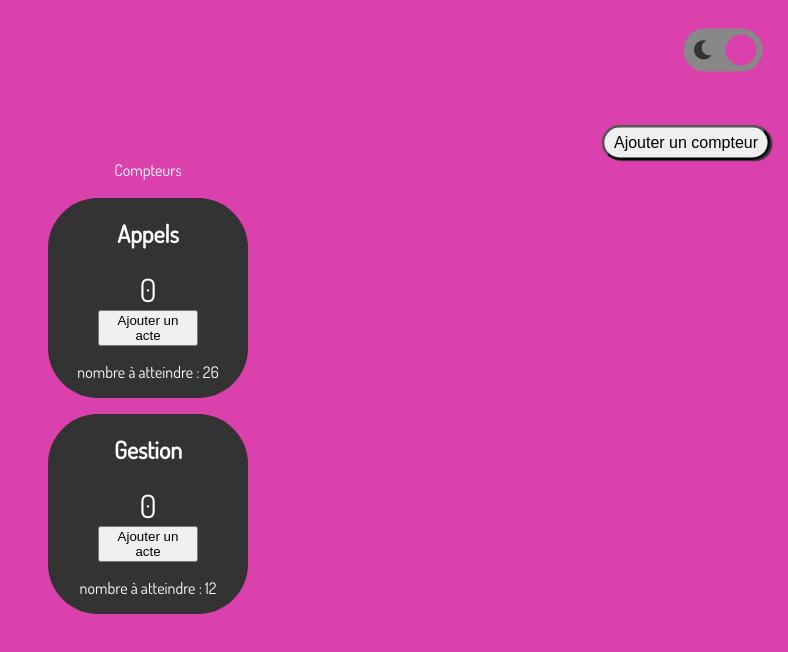
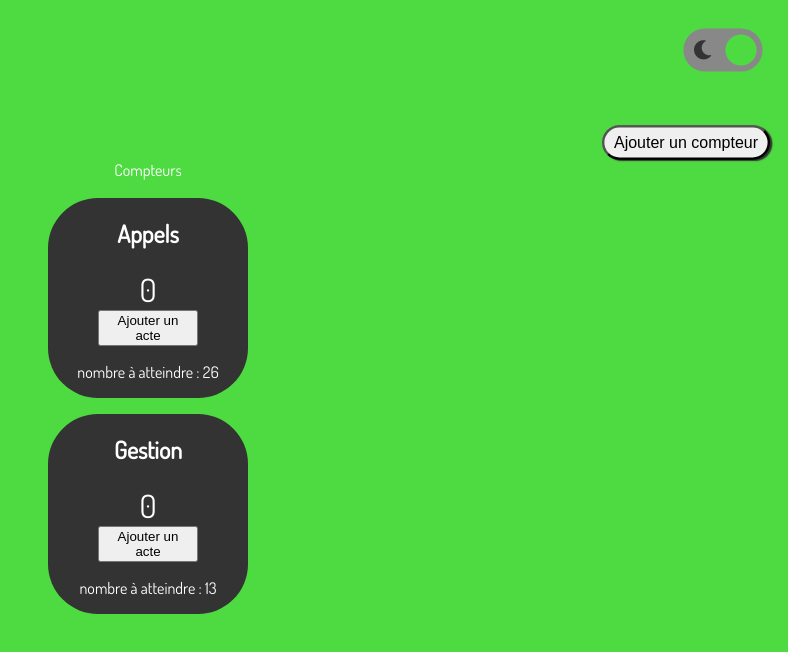
Before and after one commit to LucxxM/AurelieCompteur, a plain HTML site: page index.html in a window 1280 px wide. Both pictures are taken after a click on the label 1215 px from the left and 49 px from the top of the page. Shown: the whole page, without its empty margins (492-1280 px from the left). Drawn offline with Linux system fonts and the light colour scheme.

Commit message:
Requete de Madame Relou xD

```diff
--- a/index.html
+++ b/index.html
@@ -31,10 +31,10 @@
         </div>
         <div class="box-actes">
             <h2>Gestion</h2>
-            <input type="hidden" value="0" aria-valuemax="12" class="input" id="inputTwo"></input>
+            <input type="hidden" value="0" aria-valuemax="13" class="input" id="inputTwo"></input>
             <div class="count-box" id="count-two">0</div>
             <button class="btn">Ajouter un acte</button>
-            <p id="ValueMaxGestion">nombre à atteindre : 12</p>
+            <p id="ValueMaxGestion">nombre à atteindre : 13</p>
         </div>
 
       </div>
--- a/script.js
+++ b/script.js
@@ -80,6 +80,10 @@ function onClickBtn(e){
   var countShow = this.previousElementSibling;
   var count = this.previousElementSibling.previousElementSibling.value;
   var maxCount = this.previousElementSibling.previousElementSibling.ariaValueMax;
+  var valueMaxDiv = this.nextElementSibling;
+  var valueToInsert = maxCount - parseInt(count);
+  console.log(maxCount - parseInt(count));
+  valueMaxDiv.textContent = "Nombre restant : " + valueToInsert;
   e.preventDefault();
   countShow.textContent = count;
 
--- a/style.css
+++ b/style.css
@@ -25,6 +25,24 @@ body::-webkit-scrollbar-track {
 body::-webkit-scrollbar-thumb {
   border-radius: 5px;
   background-color: rgb(219, 65, 173);
+  border: 1px solid black;
+  box-shadow: inset 0 0 6px rgba(255, 255, 255, 0.37);
+}
+
+body.dark::-webkit-scrollbar {
+  width: 20px; /* width of the entire scrollbar */
+  background-color: black;
+}
+
+body.dark::-webkit-scrollbar-track {
+  border-radius: 5px;
+  background-color: rgb(28, 32, 32);
+  box-shadow: inset 0 0 6px rgb(78, 219, 65);
+}
+
+body.dark::-webkit-scrollbar-thumb {
+  border-radius: 5px;
+  background-color: rgb(78, 219, 65);
   border: 1px solid black;
   box-shadow: inset 0 0 6px rgba(255, 255, 255, 0.37);
 }
@@ -72,17 +90,17 @@ body::-webkit-scrollbar-thumb {
  /* DARK MODE */
  .dark {
    /* background: rgb(11, 206, 11); */
-   background: rgb(219, 65, 173);
+   background: rgb(78, 219, 65);
  }
  .dark main {
-   background: rgb(219, 65, 173);
+   background: rgb(78, 219, 65);
  }
  .dark .label {
-   box-shadow: 2px 1px 1px rgb(219, 65, 173);
+   box-shadow: 2px 1px 1px rgb(78, 219, 65);
    background: #888;
  }
  .dark .ball {
-   background: rgb(219, 65, 173);
+   background: rgb(78, 219, 65);
  }
 
  .dark .box-actes{
```
